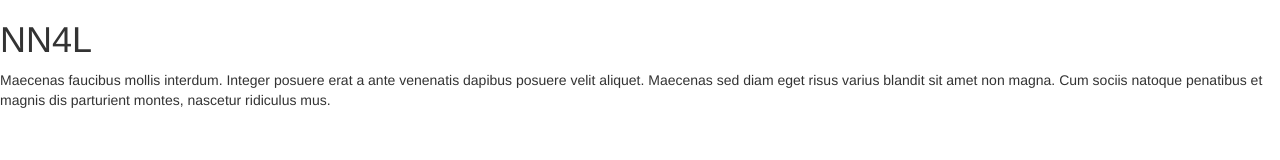
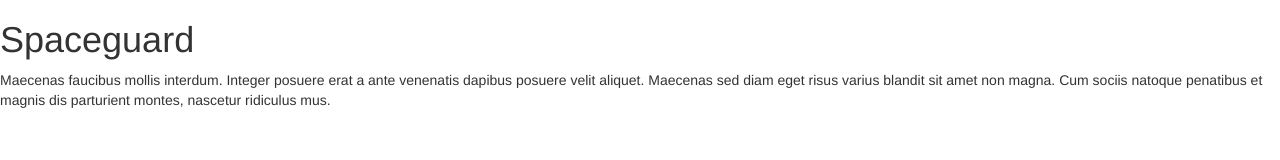
Before and after one commit to birdiedaboy/spaceguard, a plain HTML site: page index.html in a window 1280 px wide. Drawn offline with nearby package versions, Linux system fonts and the light colour scheme.

Commit message:
arreglando titulo para evitar confusion

```diff
--- a/index.html
+++ b/index.html
@@ -10,7 +10,7 @@
 
     </head>
     <body>
-        <h1>NN4L</h1>
+        <h1>Spaceguard</h1>
         <p>Maecenas faucibus mollis interdum. Integer posuere erat a ante venenatis dapibus posuere velit aliquet. Maecenas sed diam eget risus varius blandit sit amet non magna. Cum sociis natoque penatibus et magnis dis parturient montes, nascetur ridiculus mus.</p>
         <script src="https://ajax.googleapis.com/ajax/libs/jquery/1.11.3/jquery.min.js"></script>
         <script src="https://maxcdn.bootstrapcdn.com/bootstrap/3.3.5/js/bootstrap.min.js"></script>
```
Also changed, not shown: 1 other file.
